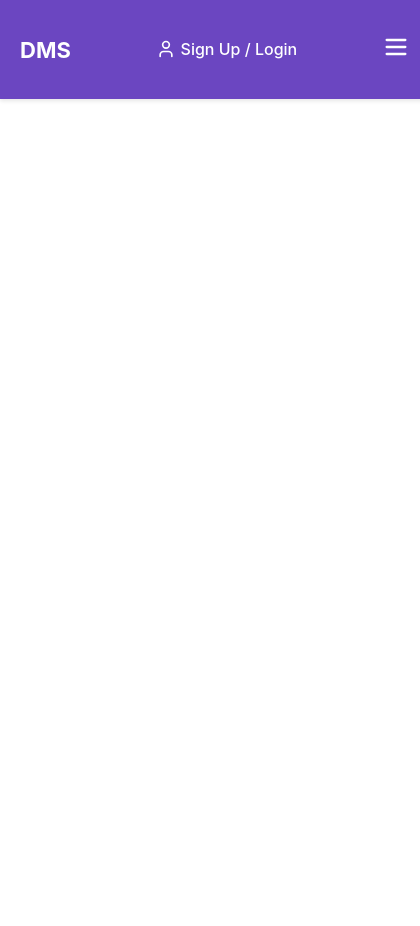
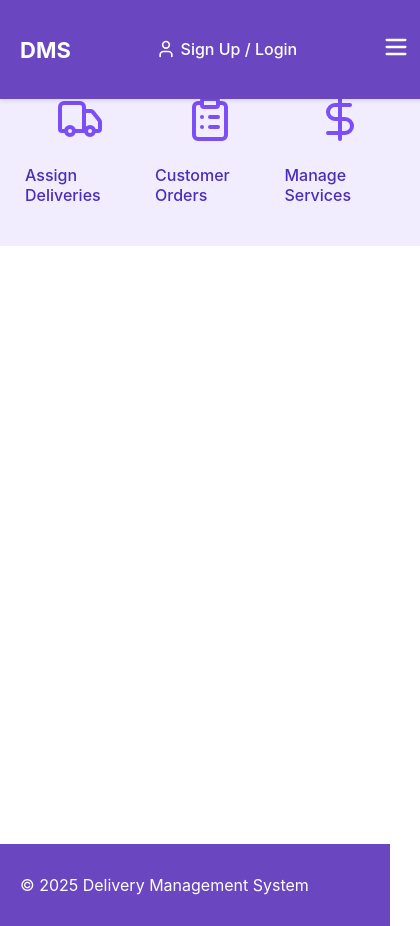
Before and after one commit to alexllapointe/DMSfrontend, a React (Create React App) app: page /manager-dashboard in a window 390 px wide. Shown: the whole page, 420 px wide, since content can reach past the window. Before the commit the page ends 844 px from the top, so only its background shows below. Built offline with nearby package versions, Linux system fonts and the light colour scheme.

Commit message:
added manager dashboard

```diff
--- a/src/App.js
+++ b/src/App.js
@@ -5,6 +5,7 @@ import Navbar from "./Components/Navbar";
 import Footer from "./Components/Footer";
 import Support from "./Components/Support";
 import Login from "./Components/Auth/LoginPage";
+import DeliveryManagerDashboard from "./Components/DeliveryManagerDashboard";
 import Register from "./Components/Auth/RegisterPage";
 import LocationsMap from "./Components/LocationsMap"; // Make sure it's imported
 
@@ -17,6 +18,8 @@ function App() {
         <Route path="/support" element={<Support />} />
         <Route path="/register" element={<Register />} />
         <Route path="/login" element={<Login />} />
+        <Route path="/manager-dashboard" element={<DeliveryManagerDashboard />} />
+
         <Route path="/locations/:name" element={<LocationsMap />} />
       </Routes>
       <Footer />
--- /dev/null
+++ b/src/Components/DeliveryManagerDashboard.jsx
@@ -0,0 +1,119 @@
+import React, { useState } from 'react';
+import '../Styles/DeliveryManagerDashboard.css';
+import { Truck, ClipboardList, DollarSign } from 'lucide-react';
+
+// Dummy data
+const unassignedOrders = [
+  { id: 'ORD001', address: '123 Main St' },
+  { id: 'ORD002', address: '456 Elm St' },
+];
+
+const drivers = ['Alex', 'Rudra', 'Spoorti', 'Uday'];
+
+const assignedOrders = [
+  { id: 'ORD101', driver: 'Alex', status: 'Completed' },
+  { id: 'ORD102', driver: 'Spoorti', status: 'In Progress' },
+];
+
+const services = [
+  { name: 'FedEx Ground', location: 'New York', price: 10 },
+  { name: 'FedEx Priority', location: 'Chicago', price: 20 },
+];
+
+const DeliveryManagerDashboard = () => {
+  const [activeSection, setActiveSection] = useState('');
+  const [assignments, setAssignments] = useState({});
+  const [serviceList, setServiceList] = useState(services);
+
+  const assignDriver = (orderId, driver) => {
+    setAssignments(prev => ({ ...prev, [orderId]: driver }));
+  };
+
+  const updatePrice = (index, newPrice) => {
+    const updated = [...serviceList];
+    updated[index].price = newPrice;
+    setServiceList(updated);
+  };
+
+  const renderAssignDeliveries = () => (
+    <div className="section-box">
+      <h3>Unassigned Orders</h3>
+      {unassignedOrders.map(order => (
+        <div key={order.id} className="order-card">
+          <p><strong>{order.id}</strong> - {order.address}</p>
+          <select
+            onChange={e => assignDriver(order.id, e.target.value)}
+            value={assignments[order.id] || ''}
+          >
+            <option value="">Assign Driver</option>
+            {drivers.map(driver => (
+              <option key={driver} value={driver}>{driver}</option>
+            ))}
+          </select>
+        </div>
+      ))}
+    </div>
+  );
+
+  const renderCustomerOrders = () => (
+    <div className="section-box">
+      <h3>Customer Orders</h3>
+      <div className="order-status">
+        {assignedOrders.map(order => (
+          <div key={order.id} className={`order-card ${order.status === 'Completed' ? 'done' : 'pending'}`}>
+            <p><strong>{order.id}</strong> - Assigned to {order.driver}</p>
+            <p>Status: {order.status}</p>
+          </div>
+        ))}
+      </div>
+    </div>
+  );
+
+  const renderManageServices = () => (
+    <div className="section-box">
+      <h3>Manage Services</h3>
+      {serviceList.map((service, index) => (
+        <div key={index} className="order-card">
+          <p><strong>{service.name}</strong> - {service.location}</p>
+          <input
+            type="number"
+            value={service.price}
+            onChange={e => updatePrice(index, parseFloat(e.target.value))}
+          /> USD
+        </div>
+      ))}
+    </div>
+  );
+
+  const renderContent = () => {
+    switch (activeSection) {
+      case 'assign': return renderAssignDeliveries();
+      case 'orders': return renderCustomerOrders();
+      case 'services': return renderManageServices();
+      default: return null;
+    }
+  };
+
+  return (
+    <div className="dashboard-container">
+      <h2 className="dashboard-title">Delivery Manager Dashboard</h2>
+      <div className="dashboard-cards">
+        <div className="dashboard-card" onClick={() => setActiveSection('assign')}>
+          <Truck size={48} color="#7B4EF7" />
+          <p>Assign Deliveries</p>
+        </div>
+        <div className="dashboard-card" onClick={() => setActiveSection('orders')}>
+          <ClipboardList size={48} color="#7B4EF7" />
+          <p>Customer Orders</p>
+        </div>
+        <div className="dashboard-card" onClick={() => setActiveSection('services')}>
+          <DollarSign size={48} color="#7B4EF7" />
+          <p>Manage Services</p>
+        </div>
+      </div>
+      {renderContent()}
+    </div>
+  );
+};
+
+export default DeliveryManagerDashboard;
--- /dev/null
+++ b/src/Styles/DeliveryManagerDashboard.css
@@ -0,0 +1,87 @@
+.dashboard-container {
+    display: flex;
+    height: calc(100vh - 70px);
+    margin-top: 70px;
+    /* Pushes content below fixed navbar */
+}
+
+.dashboard-cards {
+    width: 250px;
+    background-color: #f1edff;
+    padding-top: 30px;
+    display: flex;
+    flex-direction: column;
+}
+
+.dashboard-card {
+    display: flex;
+    align-items: center;
+    gap: 12px;
+    padding: 15px 25px;
+    cursor: pointer;
+    font-weight: 500;
+    color: #4b2db9;
+    transition: background 0.2s ease;
+}
+
+.dashboard-card:hover {
+    background-color: #e3d6ff;
+}
+
+.dashboard-title {
+    display: none;
+}
+
+.section-box {
+    flex: 1;
+    padding: 40px;
+    background-color: #fdfdff;
+    overflow-y: auto;
+}
+
+.order-card {
+    background-color: #fff;
+    border-radius: 8px;
+    border: 1px solid #ddd;
+    padding: 20px;
+    margin-bottom: 16px;
+    text-align: left;
+    box-shadow: 0 2px 6px rgba(0, 0, 0, 0.05);
+}
+
+.order-card select,
+.order-card input {
+    width: 100%;
+    max-width: 250px;
+    margin-top: 10px;
+    padding: 8px;
+    border-radius: 6px;
+    border: 1px solid #ccc;
+}
+
+.order-status .done {
+    border-left: 5px solid green;
+}
+
+.order-status .pending {
+    border-left: 5px solid orange;
+}
+
+@media screen and (max-width: 768px) {
+    .dashboard-container {
+        flex-direction: column;
+    }
+
+    .dashboard-cards {
+        flex-direction: row;
+        justify-content: space-around;
+        width: 100%;
+        padding: 15px;
+    }
+
+    .dashboard-card {
+        flex-direction: column;
+        gap: 6px;
+        padding: 10px;
+    }
+}
```
Also changed, not shown: src/Components/SupportChatWidget.jsx (added, +30 -0 lines), src/Components/VerifyEmailPage.jsx (added, +69 -0 lines), src/Styles/VerifyEmailPage.css (added, +60 -0 lines).
